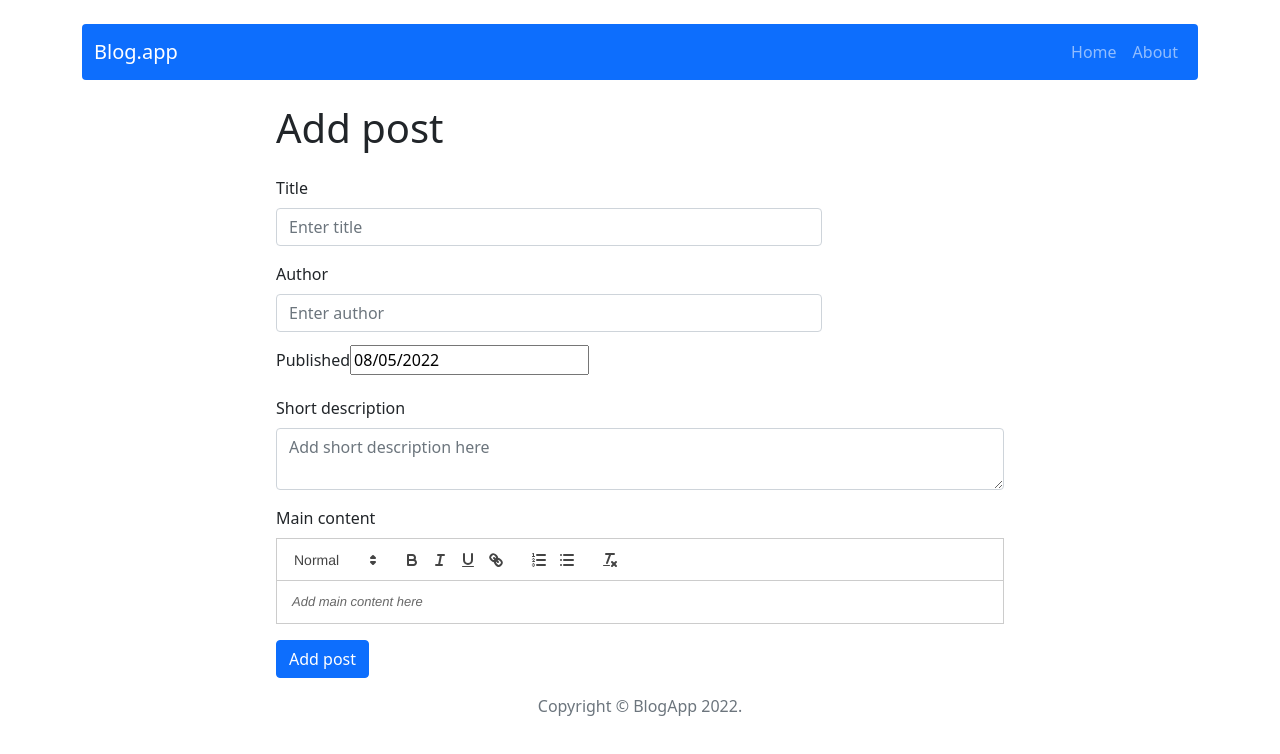
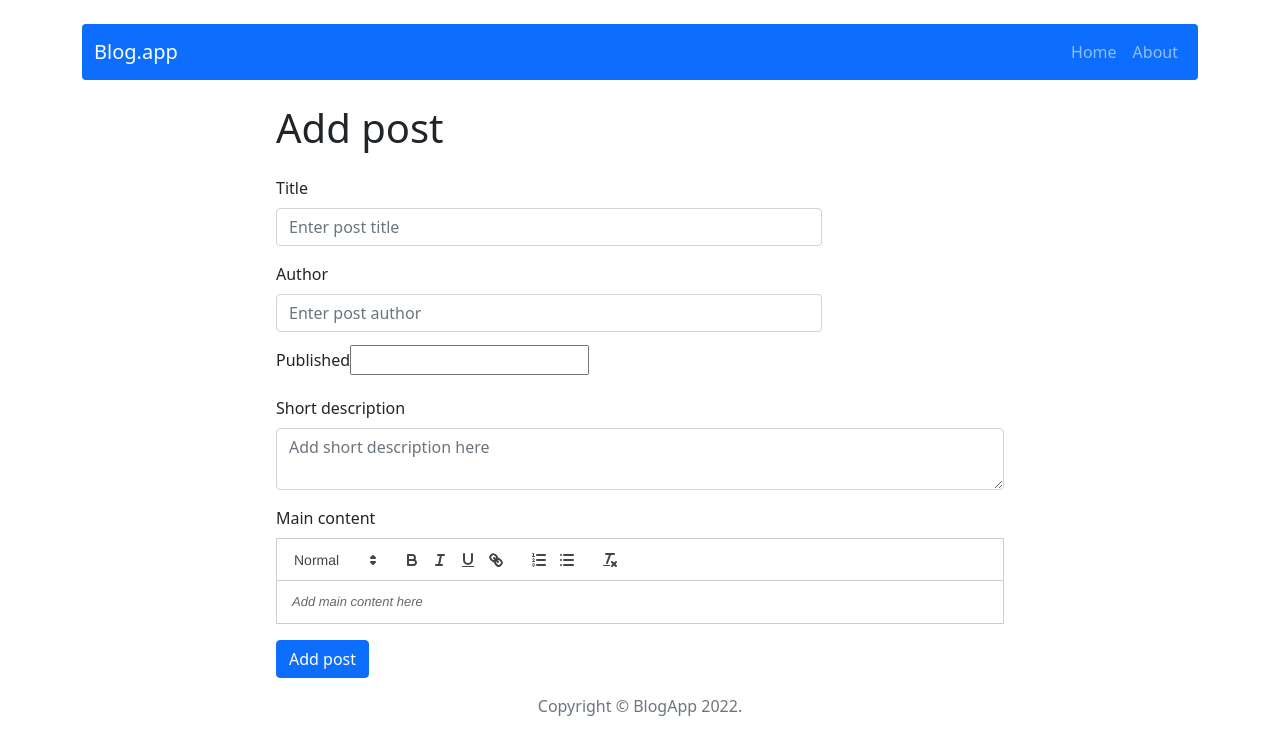
Before and after one commit to jollyzombie/CRUD-blog-app, a React (Create React App) app: page /post/add in a window 1280 px wide. Shown: the top 754 px of the page. Built offline with nearby package versions, Linux system fonts and the light colour scheme.

Commit message:
Add validation to PostForm

```diff
--- a/package.json
+++ b/package.json
@@ -13,6 +13,7 @@
     "react-bootstrap": "2.0",
     "react-datepicker": "^4.8.0",
     "react-dom": "^18.2.0",
+    "react-hook-form": "7.19.5",
     "react-quill": "^2.0.0",
     "react-redux": "7.2.6",
     "react-router-dom": "6.0.1",
--- a/src/components/features/PostForm/PostForm.js
+++ b/src/components/features/PostForm/PostForm.js
@@ -1,5 +1,6 @@
 import { useState } from 'react';
 import { Button, Row, Form } from 'react-bootstrap';
+import { useForm } from 'react-hook-form';
 
 import ReactQuill from 'react-quill';
 import DatePicker from 'react-datepicker';
@@ -13,49 +14,78 @@ const PostForm = ({ id, action, actionText, ...props }) => {
   const [publishedDate, setPublishedDate] = useState(props.publishedDate || '');
   const [shortDescription, setShortDescription] = useState(props.shortDescription || '');
   const [content, setContent] = useState(props.content || '');
+  const [contentError, setContentError] = useState(false);
+  const [dateError, setDateError] = useState(false);
 
-  const handleSubmit = (e) => {
-    e.preventDefault();
-    action({ title, author, publishedDate, shortDescription, content, id });
+  const {
+    register,
+    handleSubmit: validate,
+    formState: { errors },
+  } = useForm();
+
+  const handleSubmit = () => {
+    setContentError(!content);
+    setDateError(!publishedDate);
+    if (content && publishedDate) {
+      action({ title, author, publishedDate, shortDescription, content });
+    }
   };
 
   return (
     <Row>
-      <Form onSubmit={handleSubmit}>
-        <Form.Group className='mb-3 w-75'>
+      <Form onSubmit={validate(handleSubmit)}>
+        <Form.Group className='w-75'>
           <Form.Label className='mt-3'>Title</Form.Label>
           <Form.Control
+            {...register('title', { required: true, minLength: 3 })}
             value={title}
             type='text'
-            placeholder='Enter title'
+            placeholder='Enter post title'
             onChange={(e) => setTitle(e.target.value)}
           />
+          {errors.title && (
+            <small className='d-block form-text text-danger mt-2'>Title is too short (min. 3 characters)</small>
+          )}
+        </Form.Group>
 
+        <Form.Group className='w-75'>
           <Form.Label className='mt-3'>Author</Form.Label>
           <Form.Control
+            {...register('author', { required: true, minLength: 3 })}
             type='text'
-            placeholder={'Enter author' || props.title}
+            placeholder={'Enter post author' || props.title}
             value={author}
             onChange={(e) => setAuthor(e.target.value)}
           />
-
-          <Form.Label className='mt-3'>Published</Form.Label>
-          <DatePicker
-            selected={publishedDate ? new Date(publishedDate) : new Date()}
-            onChange={(date) => setPublishedDate(date)}
-          />
+          {errors.author && (
+            <small className='d-block form-text text-danger mt-2'>Author is too short (min. 3 characters)</small>
+          )}
         </Form.Group>
 
         <Form.Group>
-          <Form.Label>Short description</Form.Label>
+          <Form.Label className='mt-3'>Published</Form.Label>
+          <DatePicker
+          selected={publishedDate}
+          onChange={(date) => setPublishedDate(date)} />
+          {dateError && <small className='d-block form-text text-danger mt-2'>This field is required</small>}
+        </Form.Group>
 
+        <Form.Group>
+          <Form.Label className='mt-3'>Short description</Form.Label>
           <Form.Control
+            {...register('shortDescription', { required: true, minLength: 20 })}
             as='textarea'
             placeholder='Add short description here'
             value={shortDescription}
             onChange={(e) => setShortDescription(e.target.value)}
           />
+          {errors.shortDescription && (
+            <small className='d-block form-text text-danger mt-2'>
+              Short description is too short (min. 20 characters)
+            </small>
+          )}
         </Form.Group>
+
         <Form.Group>
           <Form.Label className='mt-3'>Main content</Form.Label>
 
@@ -66,6 +96,7 @@ const PostForm = ({ id, action, actionText, ...props }) => {
             value={content}
             onChange={setContent}
           />
+          {contentError && <small className='d-block form-text text-danger mt-2'>Content can't be empty</small>}
         </Form.Group>
         <Button variant='primary' type='submit' className='mt-3'>
           {actionText}
--- a/src/utils/dateToStr.js
+++ b/src/utils/dateToStr.js
@@ -1,9 +1,8 @@
 export const dateToStr = (publishedDate) => {
-  console.log(publishedDate)
 
   const dd = String(publishedDate.getDate()).padStart(2, '0');
   const mm = String(publishedDate.getMonth() + 1).padStart(2, '0'); //January is 0!
   const yyyy = publishedDate.getFullYear();
-  console.log(dd + '-' + mm + '-' + yyyy)
+
   return dd + '/' + mm + '/' + yyyy;
 };
```
Also changed, not shown: 1 other file (tests, documents, lock files or other folders).
